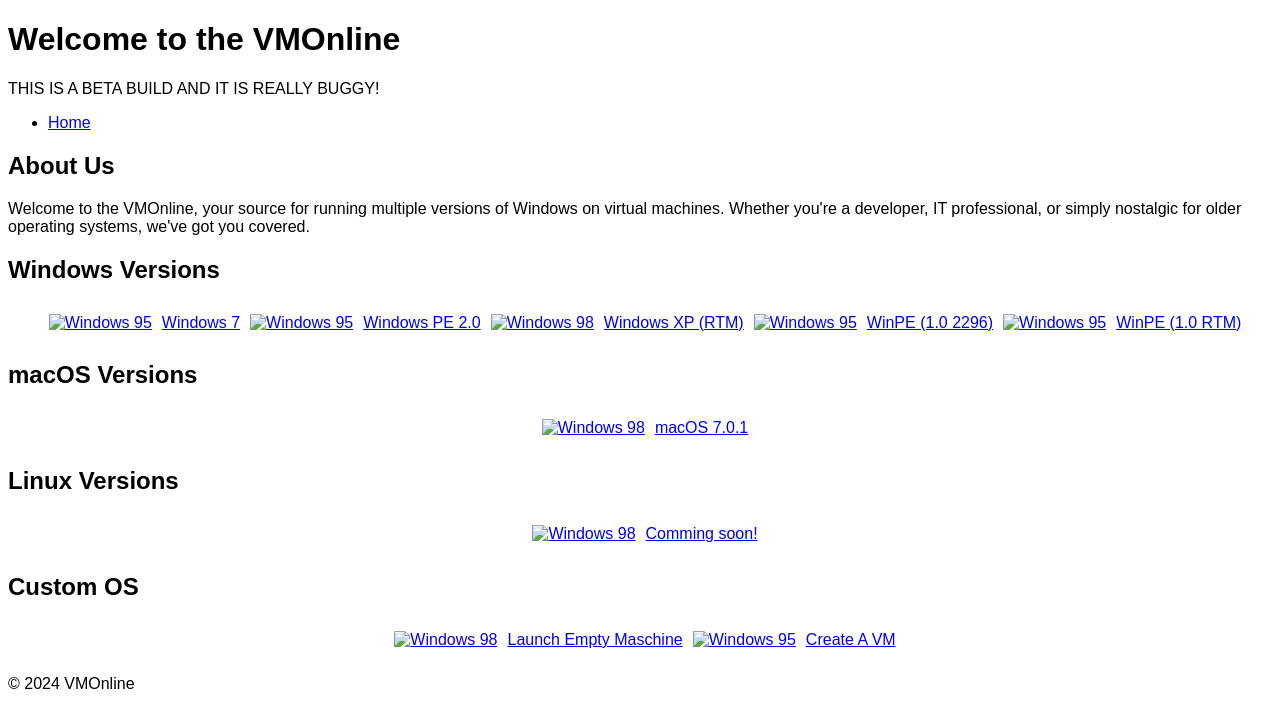
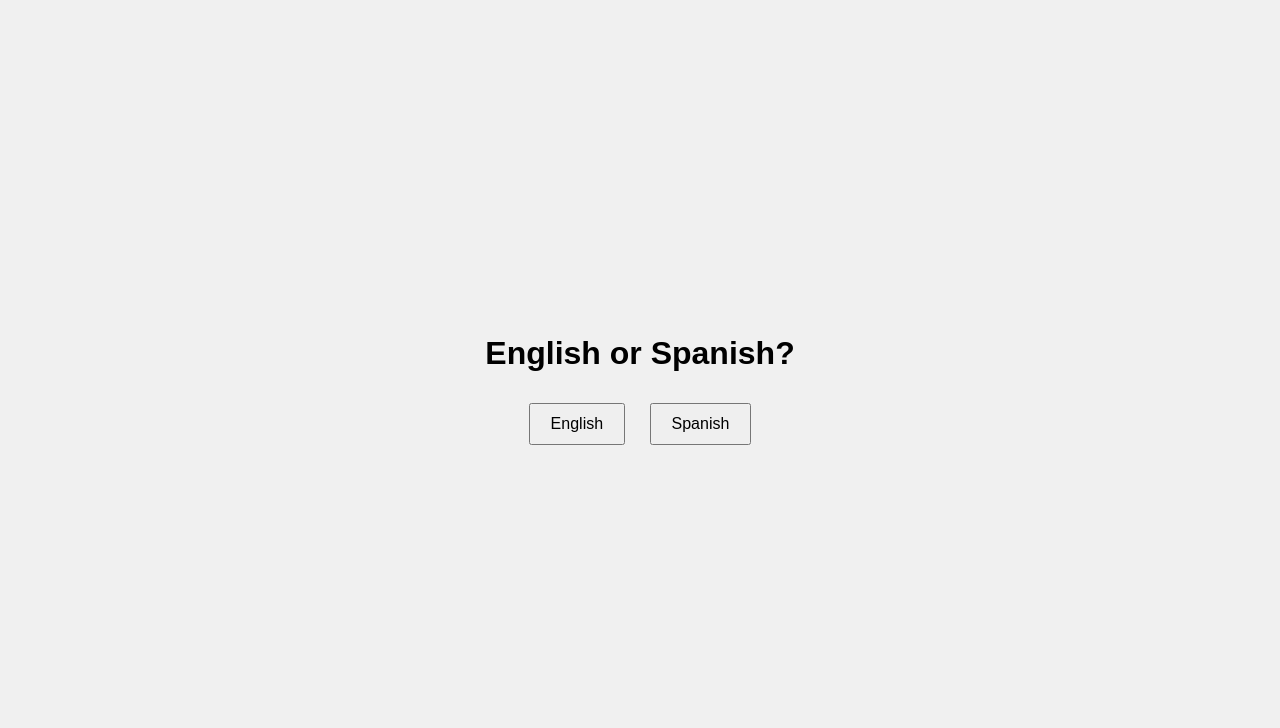
Before and after one commit to VMOnline/VMOnline.github.io, a plain HTML site: page index.html in a window 1280 px wide. Drawn offline with Linux system fonts and the light colour scheme.

Commit message:
HEHEHEHA

```diff
--- a/index.html
+++ b/index.html
@@ -1,75 +1,58 @@
 <!DOCTYPE html>
-<html>
+<html lang="en">
 <head>
-    <title>VMOnline</title>
+    <meta charset="UTF-8">
+    <meta name="viewport" content="width=device-width, initial-scale=1.0">
+    <title>English or Spanish Meme</title>
     <style>
-
-         body{
-           font-family: Arial, Helvetica, sans-serif;
-         }
-
-
-
-        .version-images {
+        body {
             display: flex;
+            flex-direction: column;
             justify-content: center;
             align-items: center;
-            flex-wrap: wrap;
+            height: 100vh;
+            margin: 0;
+            font-family: Arial, sans-serif;
+            background-color: #f0f0f0;
         }
-        .version-images img {
+        button {
+            padding: 10px 20px;
             margin: 10px;
-            max-width: 150px;
+            font-size: 16px;
+            cursor: pointer;
         }
     </style>
-  <link rel="icon" sizes="16x16" type="image/png" href="VMLabs16x16.png"/>
-  <link rel="icon" sizes="192x192" type="image/png" href="VMLabs192x192.png"/>
-  <link rel="apple-touch-icon"
 </head>
 <body>
-    <header>
-        <h1>Welcome to the VMOnline</h1>
-    </header>
-  <announcement>THIS IS A BETA BUILD AND IT IS REALLY BUGGY!</announcement>
-    <nav>
-        <ul>
-            <li><a href="#">Home</a></li>
-        </ul>
-    </nav>
-    <section>
-        <h2>About Us</h2>
-        <p>Welcome to the VMOnline, your source for running multiple versions of Windows on virtual machines. Whether you're a developer, IT professional, or simply nostalgic for older operating systems, we've got you covered.</p>
-    </section>
-    <section>
-        <h2>Windows Versions</h2>
-        <div class="version-images">
-          <a href="https://pe2.vmlabs.repl.co/VirtualXP.htm"><img src="VMPic.png" alt="Windows 95">Windows 7</a>
-          <a href="https://pe4.vmlabs.repl.co/VirtualXP.htm"><img src="VMPic.png" alt="Windows 95">Windows PE 2.0</a>
-            <a href="https://xp.vmlabs.repl.co/VirtualXP.htm"><img src="VMPic.png" alt="Windows 98">Windows XP (RTM)</a>
-            <a href="https://pe1.vmlabs.repl.co/VirtualXP.htm"><img src="VMPic.png" alt="Windows 95">WinPE (1.0 2296)</a>
-          <a href="https://pe2.vmlabs.repl.co/VirtualXP.htm"><img src="VMPic.png" alt="Windows 95">WinPE (1.0 RTM)</a>
-        </div>
-    </section>
-  <section>
-      <h2>macOS Versions</h2>
-      <div class="version-images">
-          <a href="https://macos701.vmlabs.repl.co/MinivMac.htm"><img src="VMPic.png" alt="Windows 98">macOS 7.0.1</a>
-      </div>
-  </section>
-  <section>
-      <h2>Linux Versions</h2>
-      <div class="version-images">
-          <a href="#home"><img src="VMPic.png" alt="Windows 98">Comming soon!</a>
-      </div>
-  </section>
-  <section>
-      <h2>Custom OS</h2>
-      <div class="version-images">
-          <a href="https://bios.vmlabs.repl.co/VirtualXP.htm"><img src="VMPic.png" alt="Windows 98">Launch Empty Maschine</a>
-          <a href="selection.html"><img src="VMPic.png" alt="Windows 95">Create A VM</a>
-      </div>
-  </section>
-    <footer>
-        <p>&copy; 2024 VMOnline</p>
-    </footer>
+    <h1>English or Spanish?</h1>
+    <div>
+        <button onclick="showMessage('english')">English</button>
+        <button onclick="showMessage('spanish')">Spanish</button>
+    </div>
+    <p id="message"></p>
+
+    <script>
+        function showMessage(language) {
+            var messages = {
+                english: [
+                    "Whoever moves first is gay.",
+                    "If you blink, you're gay.",
+                    "If you speak, you're gay.",
+                    "If you stand still, you're gay."
+                ],
+                spanish: [
+                    "El que se mueva primero es gay.",
+                    "Si parpadeas, eres gay.",
+                    "Si hablas, eres gay.",
+                    "Si te quedas quieto, eres gay."
+                ]
+            };
+
+            var randomIndex = Math.floor(Math.random() * messages[language].length);
+            var message = messages[language][randomIndex];
+
+            document.getElementById('message').innerText = message;
+        }
+    </script>
 </body>
 </html>
```
